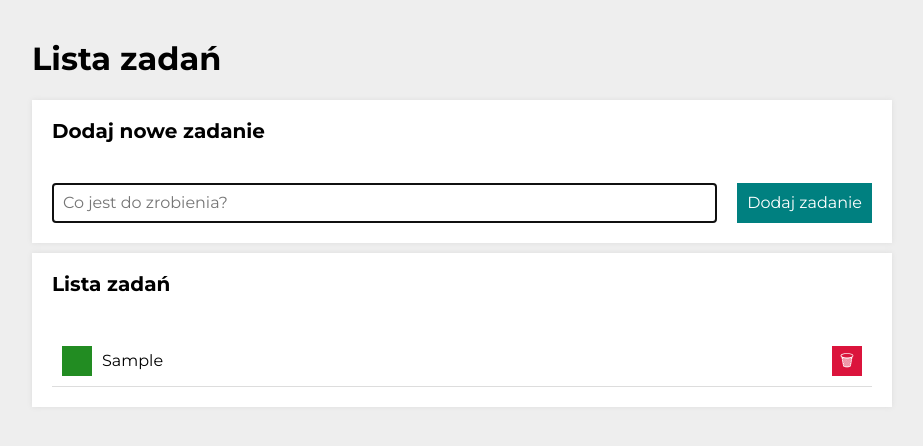
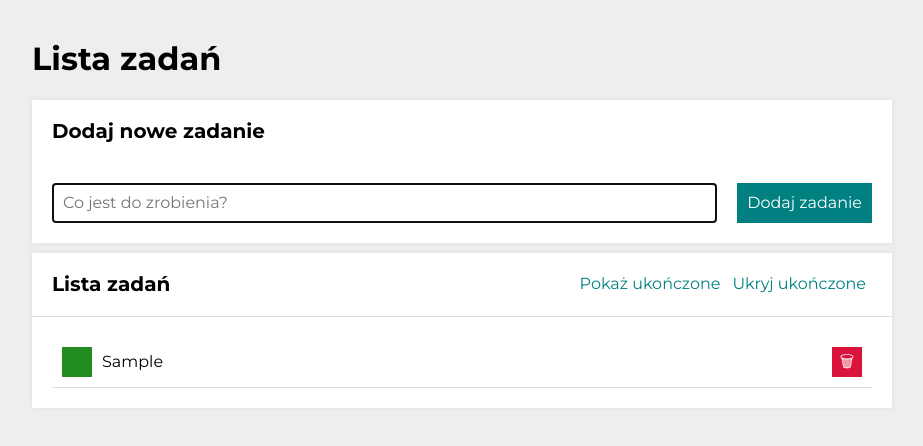
Before and after one commit to oskarwoj/todo_list, a plain HTML site: page index.html in a window 1280 px wide. Both pictures are taken after typing "Sample" into the empty fields and a click on the button "Dodaj zadanie". Shown: the whole page, without its empty margins (178-1101 px from the left). Drawn offline with nearby package versions, Linux system fonts and the light colour scheme.

Commit message:
grid template added

```diff
--- a/css/form.css
+++ b/css/form.css
@@ -19,7 +19,6 @@
   padding: 10px;
   background-color: hsl(180, 100%, 25%);
   color: white;
-  outline: none;
   border: none;
   transition: transform 1s;
 }
--- a/css/section.css
+++ b/css/section.css
@@ -4,11 +4,39 @@
   box-shadow: 0 0 5px #ddd;
 }
 
+.section__container {
+  display: grid;
+  grid-template-columns: 1fr auto;
+  grid-template-rows: auto;
+  align-items: center;
+  grid-gap: 20px;
+  border-bottom: 1px solid #ddd;
+  padding: 20px;
+}
+
+@media (max-width: 767px) {
+  .section__container {
+    grid-template-columns: 1fr;
+  }
+  .section__buttonsContainer {
+    display: grid;
+    grid-gap: 20px;
+  }
+}
+
 .section__header {
   font-size: 20px;
+  margin: 0;
+}
+
+.section__header--padding {
   padding: 20px;
-  margin: 0;
-  border-bottom: 1 px solid #ddd;
+}
+
+.section__buttonsContainer {
+  background-color: white;
+  color: teal;
+  border-style: none;
 }
 
 .section__body {
--- a/index.html
+++ b/index.html
@@ -29,7 +29,9 @@
       </header>
 
       <section class="section">
-        <h2 class="section__header">Dodaj nowe zadanie</h2>
+        <h2 class="section__header section__header--padding">
+          Dodaj nowe zadanie
+        </h2>
         <div class="section__body">
           <form class="form js-form">
             <input
@@ -41,7 +43,10 @@
         </div>
       </section>
       <section class="section">
-        <h2 class="section__header">Lista zadań</h2>
+        <div class="section__container">
+          <h2 class="section__header">Lista zadań</h2>
+          <div class="section__buttonsContainer js-buttonsContainer"></div>
+        </div>
         <div class="section__body">
           <ul class="tasks js-tasks"></ul>
         </div>
--- a/js/script.js
+++ b/js/script.js
@@ -1,5 +1,6 @@
 {
   let tasks = [];
+  let hideDoneTasks = false;
 
   const removeTask = (taskIndex) => {
     tasks = [...tasks.slice(0, taskIndex), ...tasks.splice(taskIndex + 1)];
@@ -15,12 +16,11 @@
     render();
   };
 
-  const addNewTask = (content) => {
+  const addNewTask = (newTaskContent) => {
     tasks = [
       ...tasks,
       {
-        content,
-        done: false,
+        content: newTaskContent,
       },
     ];
     render();
@@ -46,7 +46,7 @@
     });
   };
 
-  const render = () => {
+  const renderTasks = () => {
     let tasksListHTMLContent = "";
 
     for (const task of tasks) {
@@ -66,8 +66,29 @@
     }
 
     document.querySelector(".js-tasks").innerHTML = tasksListHTMLContent;
+  };
+  const renderButtons = () => {
+    let buttonsHTMLContent = "";
+
+    if (tasks.length != 0) {
+      buttonsHTMLContent += `<button class="section__buttonsContainer">Pokaż ukończone</button>`;
+      buttonsHTMLContent += `<button class="section__buttonsContainer">Ukryj ukończone</button>`;
+    }
+
+    document.querySelector(
+      ".js-buttonsContainer"
+    ).innerHTML = buttonsHTMLContent;
+  };
+
+  const bindButtonsEvents = () => {};
+
+  const render = () => {
+    renderTasks();
+    renderButtons();
+
     bindRemoveEvents();
     bindToogleDoneEvents();
+    bindButtonsEvents();
   };
 
   const onFormSubmit = (event) => {
```
